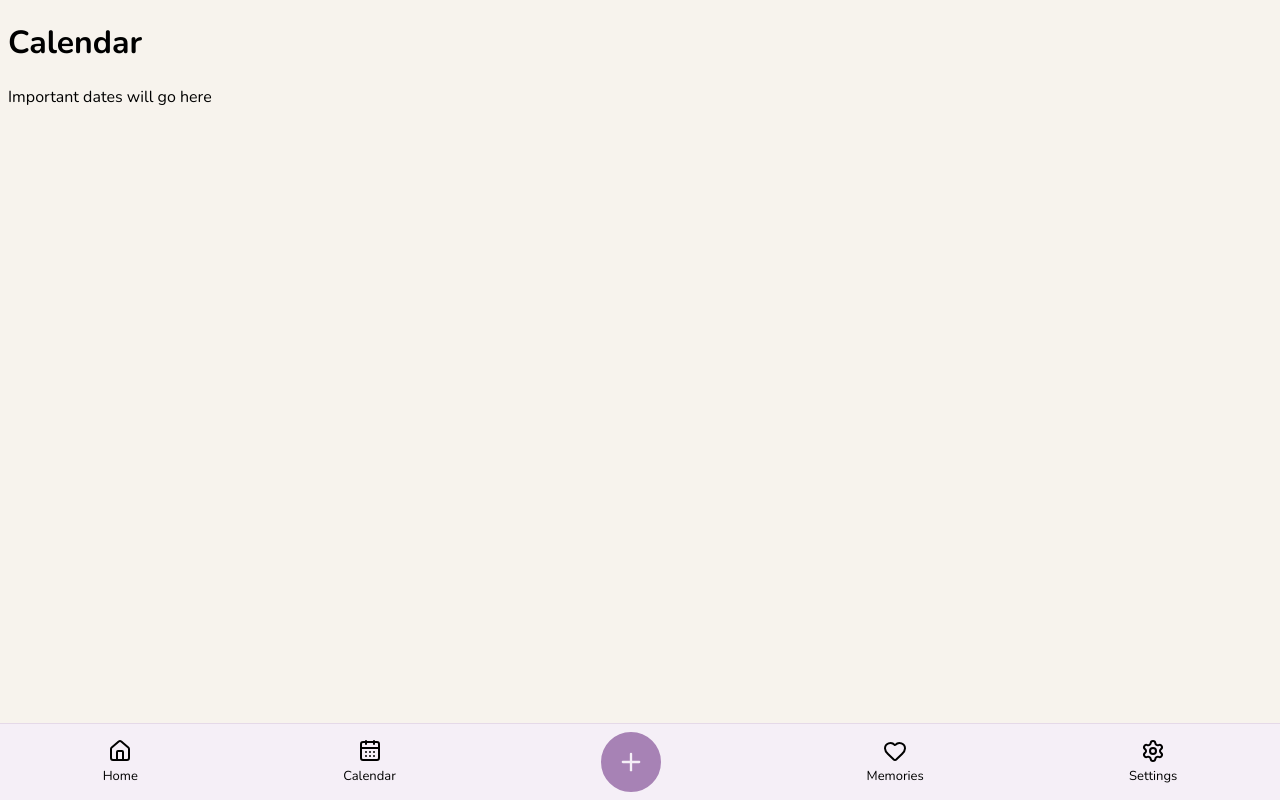
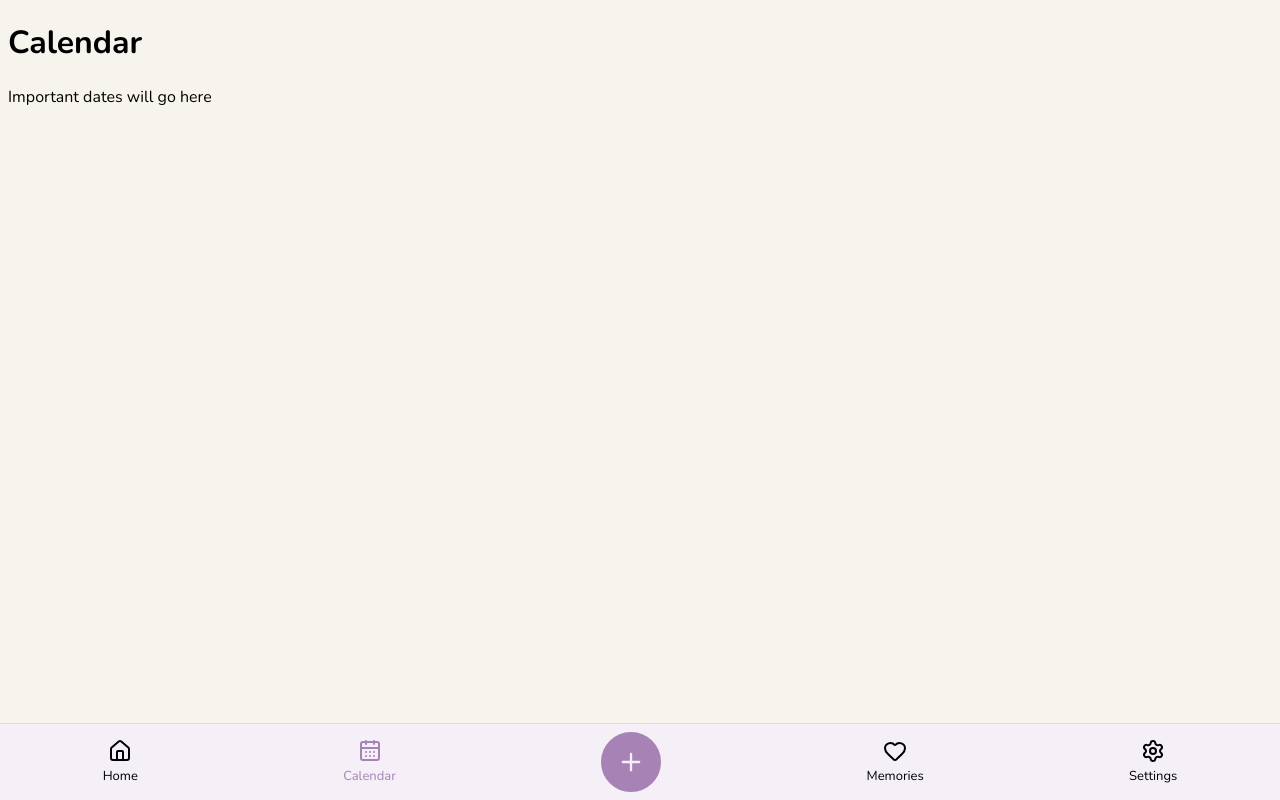
Before and after one commit to Shameer-R/BetweenUs, a React app in the folder frontend/: page /calendar in a window 1280 px wide. Built offline with nearby package versions, Linux system fonts and the light colour scheme; the HTML template or start-up script is replaced by a standard one.

Commit message:
style: add active navbar highlighting

```diff
--- a/frontend/src/components/Navbar.css
+++ b/frontend/src/components/Navbar.css
@@ -22,6 +22,10 @@
   color: black;
 }
 
+.nav-item.active {
+  color: #a782b5;
+}
+
 .nav-add-button {
   border: 2px solid #a782b5;
   height: 56px;
--- a/frontend/src/components/Navbar.jsx
+++ b/frontend/src/components/Navbar.jsx
@@ -1,5 +1,5 @@
 import "../components/Navbar.css";
-import { Link } from "react-router";
+import { NavLink } from "react-router";
 
 import { House, CalendarDays, Plus, Heart, Settings } from "lucide-react";
 
@@ -7,25 +7,25 @@ function Navbar() {
   return (
     <>
       <nav className="navbar">
-        <Link to={"/"} className="nav-item">
+        <NavLink to={"/"} className="nav-item" end>
           <House />
           <span>Home</span>
-        </Link>
-        <Link to={"/calendar"} className="nav-item">
+        </NavLink>
+        <NavLink to={"/calendar"} className="nav-item">
           <CalendarDays />
           <span>Calendar</span>
-        </Link>
+        </NavLink>
         <a href="#" className="nav-item nav-add-button">
           <Plus size={28} />
         </a>
-        <Link to={"/memories"} className="nav-item">
+        <NavLink to={"/memories"} className="nav-item">
           <Heart />
           <span>Memories</span>
-        </Link>
-        <Link to={"/settings"} className="nav-item">
+        </NavLink>
+        <NavLink to={"/settings"} className="nav-item">
           <Settings />
           <span>Settings</span>
-        </Link>
+        </NavLink>
       </nav>
     </>
   );
```
